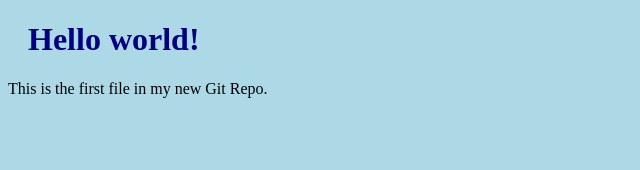
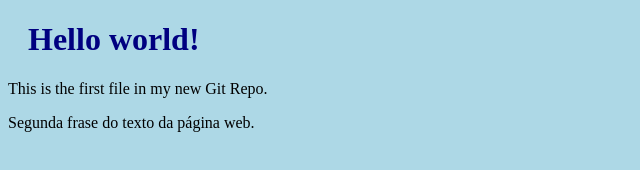
Before and after one commit to SpaceEdition/hello-world, a plain HTML site: page index.html in a window 1280 px wide. Shown: the whole page, without its empty margins (0-640 px from the left). Drawn offline with Linux system fonts and the light colour scheme.

Commit message:
Update index.html.

```diff
--- a/index.html
+++ b/index.html
@@ -12,6 +12,7 @@
         <h1>Hello world!</h1>
 
         <p>This is the first file in my new Git Repo.</p>
+        <p>Segunda frase do texto da página web.</p>
 
     </body>
 
```
